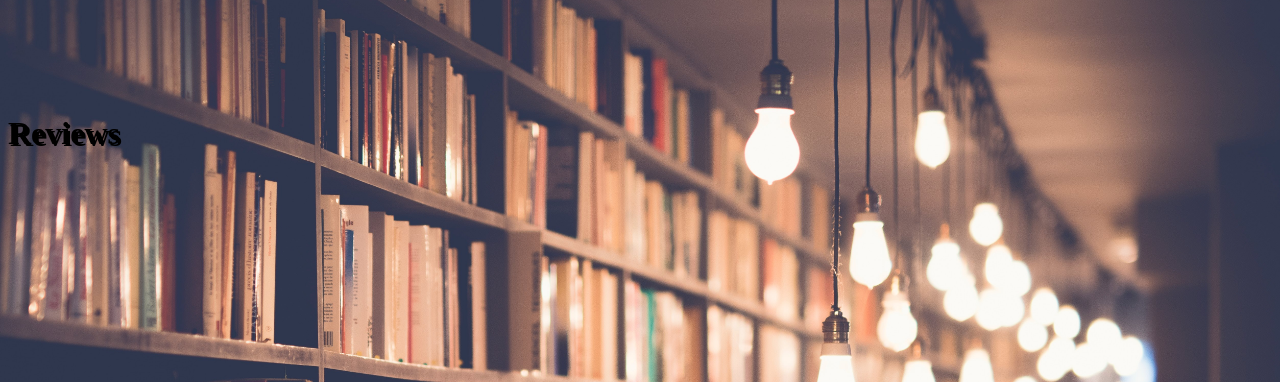
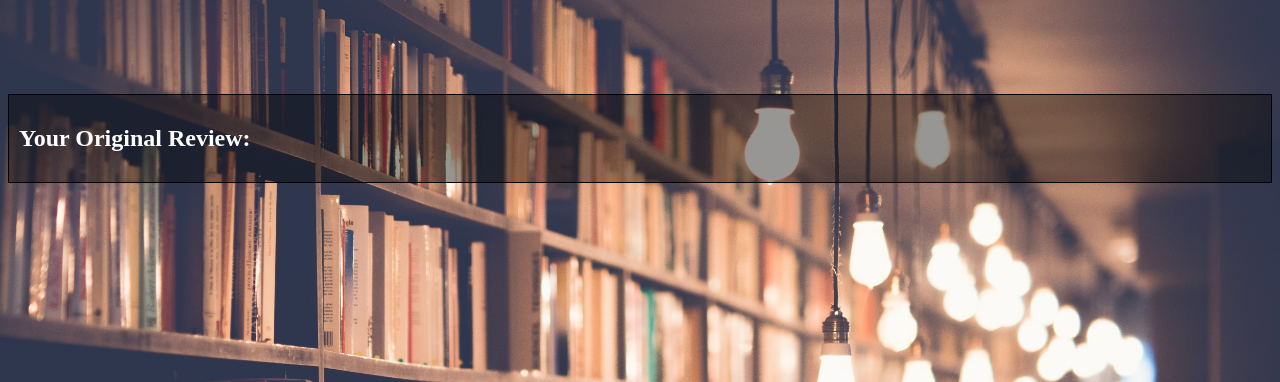
Before and after one commit to johnrobertmahlan/Bookworms-United, a Node server app: page /reviews/600000000000000000000001 in a window 1280 px wide. Shown: the part 64-446 px from the top of the page. Run offline with Node 20, Linux system fonts and the light colour scheme; tables that the repository leaves empty hold one stand-in row (values such as "Sample post"); some libraries are stand-ins or nearby versions.

Commit message:
update reviews control to redirect to particular bookstore when editing or deleting

```diff
--- a/controllers/bookstores.js
+++ b/controllers/bookstores.js
@@ -33,6 +33,6 @@ function create(req, res) {
 
 function show(req, res) {
     Bookstore.findById(req.params.id, function(err, bookstore) {
-        res.render('bookstores/show', {user: req.user, bookstore});
+        res.render('bookstores/show', {user: req.user, bookstore, error: null});
     })
 }
--- a/controllers/reviews.js
+++ b/controllers/reviews.js
@@ -9,10 +9,15 @@ module.exports = {
 
 function userReview(req, res) {
     Bookstore.findById(req.params.id, function(err, bookstore) {
+        for(let i = 0; i<bookstore.reviews.length; i++) {
+            if(bookstore.reviews[i].createdBy = req.user._id) {
+                return res.render('bookstores/show', {bookstore, user: req.user, error: "Sorry! You've already written a review! But feel free to edit the one you already wrote! We want to know what you really think!"} )
+            };
+        };
         req.body.createdBy = req.user._id;
         bookstore.reviews.push(req.body);
         bookstore.save(function(err) {
-            res.redirect('/bookstores');
+            res.redirect(`/bookstores/${req.params.id}`);
         });
     });
 };
@@ -21,14 +26,14 @@ function deleteReview(req, res) {
     Bookstore.find({"reviews._id": req.params.id}, function(err, bookstore) {
         bookstore[0].reviews.pull(req.params.id);
         bookstore[0].save(function(err) {
-            res.redirect('/bookstores')
+            res.redirect(`/bookstores/${bookstore[0]._id}`)
         });
     });
 };
 
 function show(req, res) {
     Bookstore.find({"reviews._id": req.params.id},function(err, bookstore) {
-        res.render('reviews/show', {user: req.user, bookstore});
+        res.render('reviews/show', {user: req.user, bookstore, error: null});
     });
 };
 
@@ -39,7 +44,7 @@ function editReview(req, res) {
         review.rating = req.body.rating;
         bookstore[0].save(function(err) {
             console.log(err);
-            res.redirect('/bookstores');
+            res.redirect(`/bookstores/${bookstore[0].id}`);
         });
     });
 };
--- a/public/css/style.css
+++ b/public/css/style.css
@@ -16,6 +16,7 @@ main {
 }
 
 h1 {
+    color: white;
     text-shadow: 2px 2px black;
 }
 
@@ -116,6 +117,13 @@ th {
     float: right;
 }
 
+#display-one-review {
+    background-color: rgba(0,0,0,0.4);
+    color: white;
+    border: 0.5px solid black;
+    padding: 10px;
+}
+
 button {
     background-color: black;
     color: white;
--- a/views/reviews/show.ejs
+++ b/views/reviews/show.ejs
@@ -1,13 +1,16 @@
 <%- include('../partials/header') %>
 
-<h1>Reviews</h1>
+<div id="display-one-review">
+    <h2>Your Original Review:</h1>
 
     <% bookstore[0].reviews.forEach(function(review) { %>
-    <div>
-        <p><%= review.content %></p>
-        <p><%= review.rating %> Stars</p>
+        <div id="original-review">
+            <p><%= review.rating %> Star(s) - <%= review.content %></p>
+        </div>
+        <div id="update-review-form">
+            <h3>Now's your chance to tell us what you <em>really</em> think:</h3>
             <form action="/reviews/<%= review._id %>?_method=PUT" method="POST">
-            <textarea name="content" placeholder="What was it really like?"></textarea>
+                <textarea name="content" placeholder="What was it really like?" cols=45 rows=15></textarea><br /><br />
                 <select name="rating">
                     <option value="1">1</option>
                     <option value="2">2</option>
@@ -17,10 +20,13 @@
                 </select>
                 <button type="submit">Submit Changes</button>
             </form>
+            <p>Or maybe you'd prefer not to say anything at all? Delete your review:
                 <form action="/reviews/<%= review._id %>?_method=DELETE" method="POST">
                     <button type="submit">Delete Review</button>
                 </form>
+            </p>
         </div>
     <% }); %>
+</div>
 
 <%- include('../partials/footer') %>
```
Also changed, not shown: views/bookstores/show.ejs (+8 -4 lines). Lines whose indentation alone changed are shown as unchanged.
